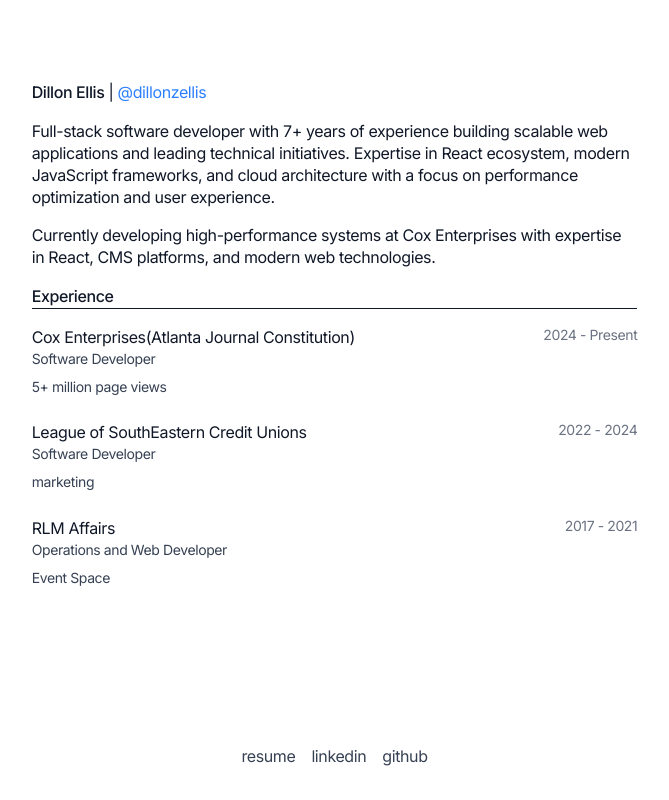
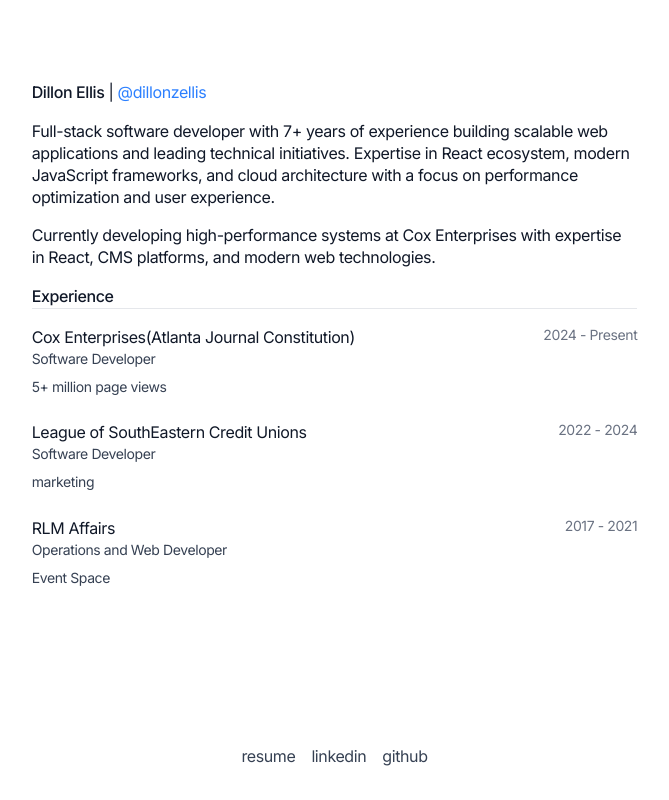
Before and after one commit to Dillonzellis/simple-portfolio, a Next.js app: page / in a window 1280 px wide. Shown: the whole page, without its empty margins (298-967 px from the left). Built offline with nearby package versions, Linux system fonts and the light colour scheme.

Commit message:
Revert "refactor: remove unused style"
This reverts commit a7d5cbf8bfb9f9ad8d9cccb806d00b77f0368630.

```diff
--- a/src/app/globals.css
+++ b/src/app/globals.css
@@ -18,3 +18,7 @@ h3,
 h4 {
   text-wrap: balance;
 }
+
+hr {
+  color: var(--color-gray-200);
+}
```
